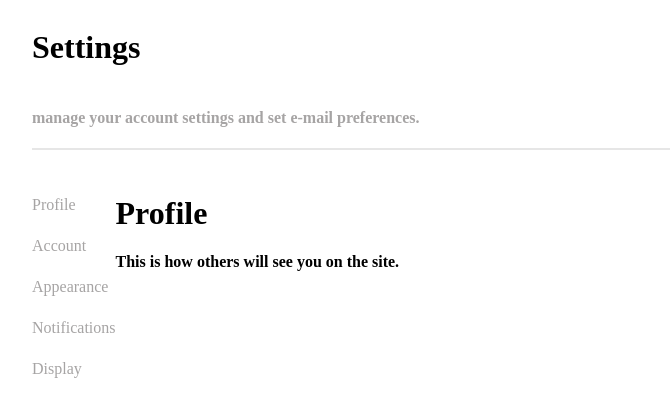
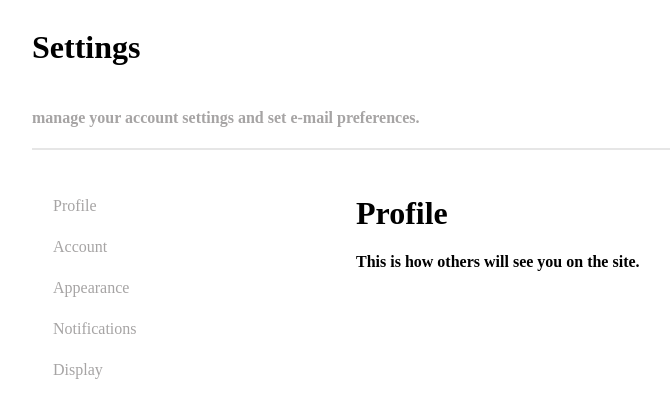
Before and after one commit to renersullivan/volvens, an Angular app: page / in a window 1280 px wide. Shown: the top 418 px of the page, without its empty margins (4-674 px from the left). Built offline with nearby package versions, Linux system fonts and the light colour scheme.

Commit message:
adicionando hover no menu

```diff
--- a/src/app/settings/settings/settings.component.css
+++ b/src/app/settings/settings/settings.component.css
@@ -17,8 +17,18 @@
     flex-direction: row;
     padding: 23px 0px 0px 28px;
 }
+.menu{
+    width: 300px;
+    padding: 12px;
+}
 .text-menu{
     display: flex;
-    padding: 23px 0px 0px 0px;
+    padding: 12px 0px 11px 9px;
     color: #a6a4a4;
 }
+.text-menu:hover{
+    padding: 12px 0px 11px 9px;
+    background-color: #f4f4f6;
+    align-items: center;
+    border-radius: 7%;
+}
```
